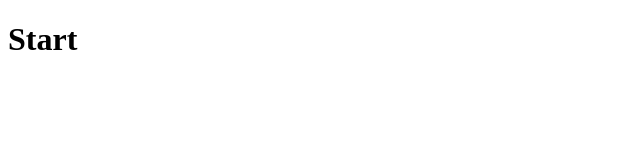
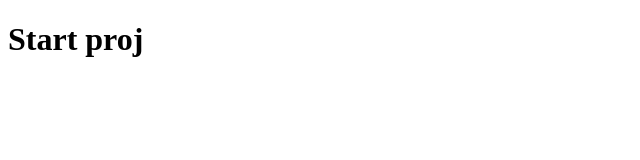
Before and after one commit to Vlasuz/Learning-Quotes, a React (Create React App) app: page / in a window 1280 px wide. Shown: the top 160 px of the page, without its empty margins (0-640 px from the left). Built offline with nearby package versions, Linux system fonts and the light colour scheme.

Commit message:
initial commit

```diff
--- a/package.json
+++ b/package.json
@@ -2,7 +2,7 @@
   "name": "Okey Dokey",
   "version": "0.1.0",
   "private": true,
-  "homepage": "https://VolodymyrBilichenko.github.io/Okey-Dokey",
+  "homepage": "https://VolodymyrBilichenko.github.io/Learning-Quotes",
   "dependencies": {
     "@testing-library/jest-dom": "^5.17.0",
     "@testing-library/react": "^13.4.0",
--- a/src/App.jsx
+++ b/src/App.jsx
@@ -3,7 +3,7 @@ import './App.styled';
 export const App = () => {
   return (
     <div>
-      <h1>Start</h1>
+      <h1>Start proj</h1>
     </div>
   );
 }
```
